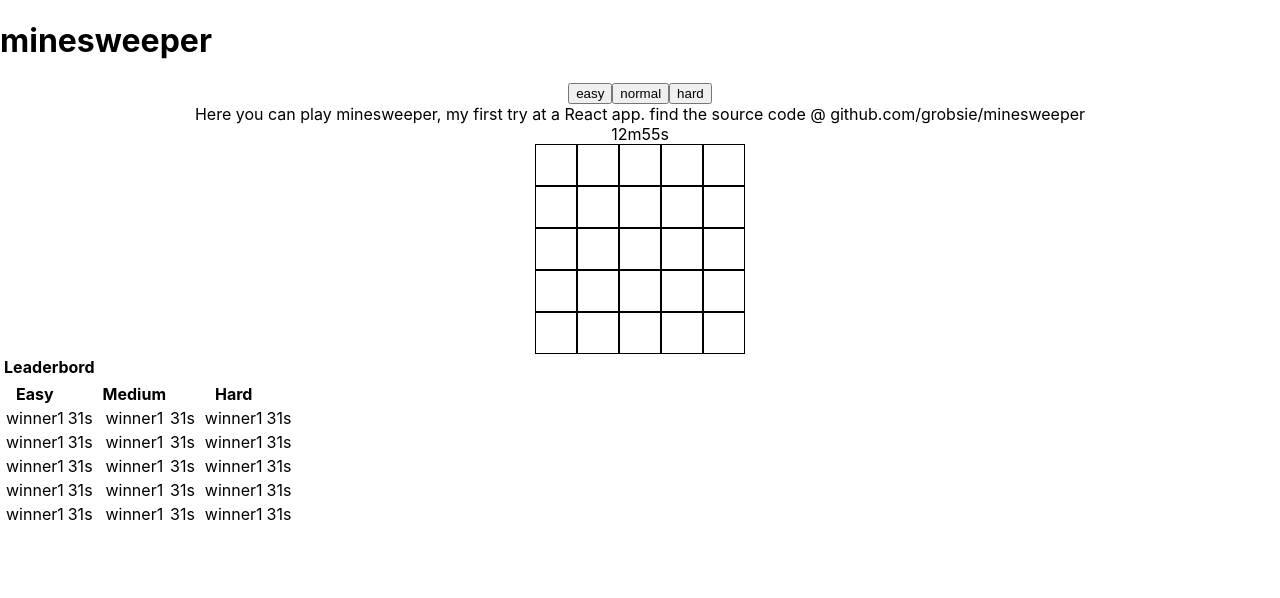
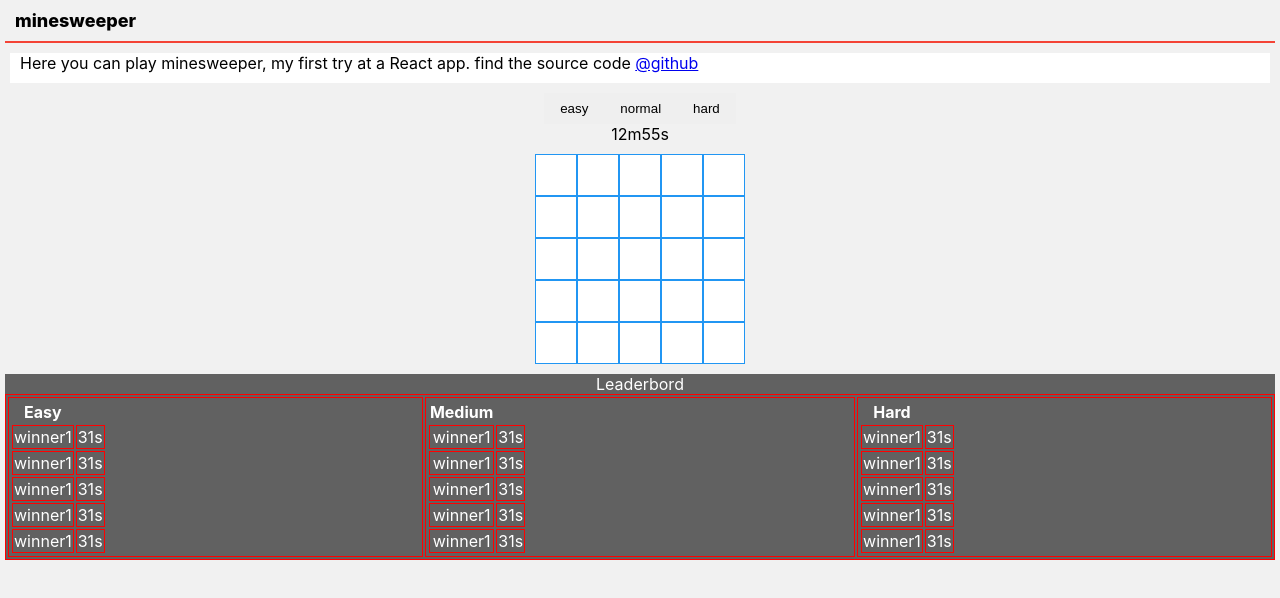
Before and after one commit to Grobsie/minesweeper, a React (Create React App) app in the folder minesweeper/: page / in a window 1280 px wide. Shown: the top 598 px of the page. Built offline with nearby package versions, Linux system fonts and the light colour scheme.

Commit message:
some layout

```diff
--- a/minesweeper/src/App.js
+++ b/minesweeper/src/App.js
@@ -16,7 +16,7 @@ function TitlePanel() {
   return (
     <>
       <div class="titlepanel">
-        <h1>minesweeper</h1>
+        <h5>minesweeper</h5>
       </div>
     </>
   );
@@ -26,7 +26,7 @@ function InfoPanel() {
   return (
     <>
       <div class="infopanel">
-        Here you can play minesweeper, my first try at a React app. find the source code @ github.com/grobsie/minesweeper
+        Here you can play minesweeper, my first try at a React app. find the source code <a href="https://github.com/Grobsie/minesweeper">@github</a>
       </div>
     </>
   );
@@ -84,8 +84,16 @@ function Tile(value) {
   const [val, setValue] = useState(null);
 
   function handleLeftClick() {
-    if (val === null) {
-      setValue(value);
+    switch(val) {
+      case null:
+        setValue(value);
+        break;
+      case "flag":
+        break;
+      case "B":
+        break;
+      default:
+        setValue(value);
     }
   }
 
@@ -110,10 +118,8 @@ function LeaderboardPane() {
   return (
     <>
       <div class="leaderbordpanel">
+      Leaderbord
         <table>
-          <tr>
-            <th>Leaderbord</th>
-          </tr>
           <td>
             <th>Easy</th>
               <tr>
@@ -193,8 +199,8 @@ export default function Game() {
   return (
     <>
       <TitlePanel />
+      <InfoPanel />
       <NavigationPanel />
-      <InfoPanel />
       <TimerPanel />
       <TilePanel />
       <LeaderboardPane />
--- a/minesweeper/src/index.css
+++ b/minesweeper/src/index.css
@@ -5,23 +5,48 @@ body {
     sans-serif;
   -webkit-font-smoothing: antialiased;
   -moz-osx-font-smoothing: grayscale;
+  background-color: #f1f1f1;
 }
 
-h1 {
-  text-align: left;
+h5 {
+  font-weight: 800;
+  margin: 10px 10px;
+  font-size: 18px;
 }
-
 code {
   font-family: source-code-pro, Menlo, Monaco, Consolas, 'Courier New',
     monospace;
 }
 
+.titlepanel {
+  font-style: bold;
+  margin: 5px;
+  border-bottom: 2px solid #f44336;
+}
 .navigationpanel {
   text-align: center;
 }
 
+button {
+  color: #000000 !important;
+  background-color: #000000 !;
+  border: none;
+  display: inline-block;
+  padding: 8px 16px;
+  vertical-align: middle;
+  overflow: hidden;
+  text-decoration: none;
+  text-align: center;
+  cursor: pointer;
+  white-space: nowrap;
+}
 .infopanel {
-  text-align: center;
+  text-align: left;
+  background-color: white;
+  margin: 10px;
+  padding-left: 10px;
+  padding-right: 10px;
+  padding-bottom: 10px;
 }
 
 .timerpanel {
@@ -30,6 +55,7 @@ code {
 
 .tilepanel {
   text-align: center;
+  margin: 10px;
 }
 
 .tile {
@@ -39,10 +65,25 @@ code {
   vertical-align: middle;
   line-height: 40px;       /* The same as your div height */
 
-  border: 1px solid black;
+  border: 1px solid #2196F3;
   display: inline-block;
+  background-color: white;
 }
 
 .leaderbordpanel {
   text-align: center;
+  color: #fff;
+  background-color: #616161;
+  margin: 5px;
 }
+
+table {
+  border: 1px solid red;
+  width: 100%;
+  text-align: center;
+}
+
+td, tr {
+  border: 1px solid red;
+  text-align: center;
+}
```
